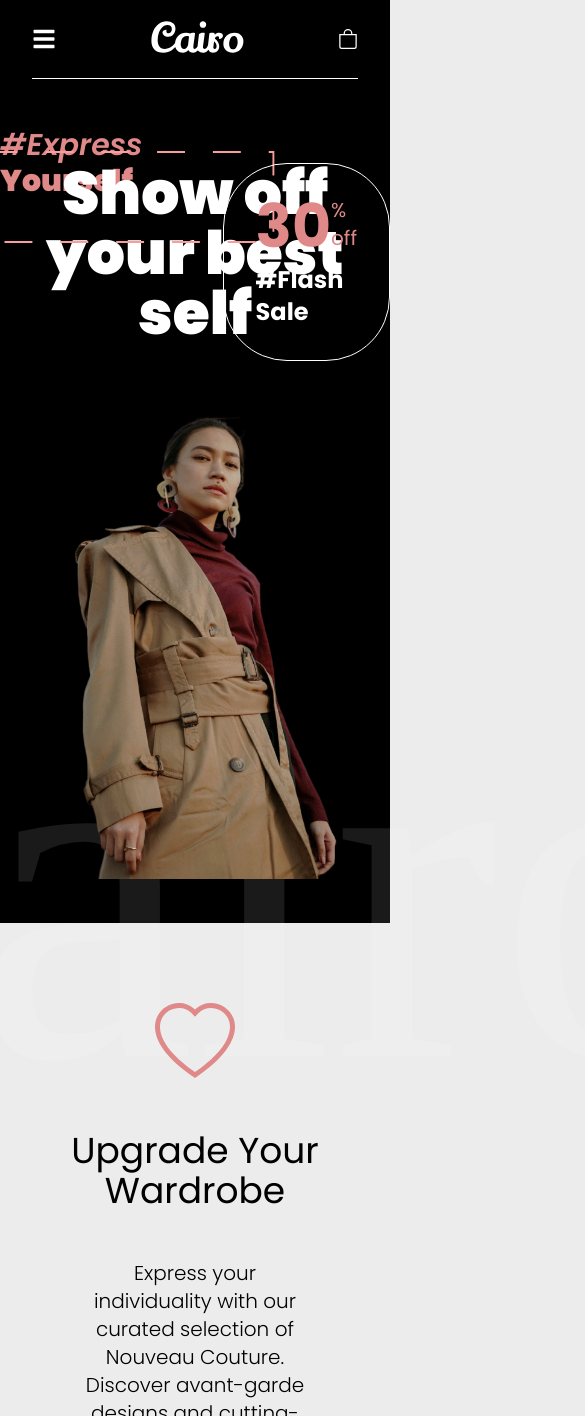
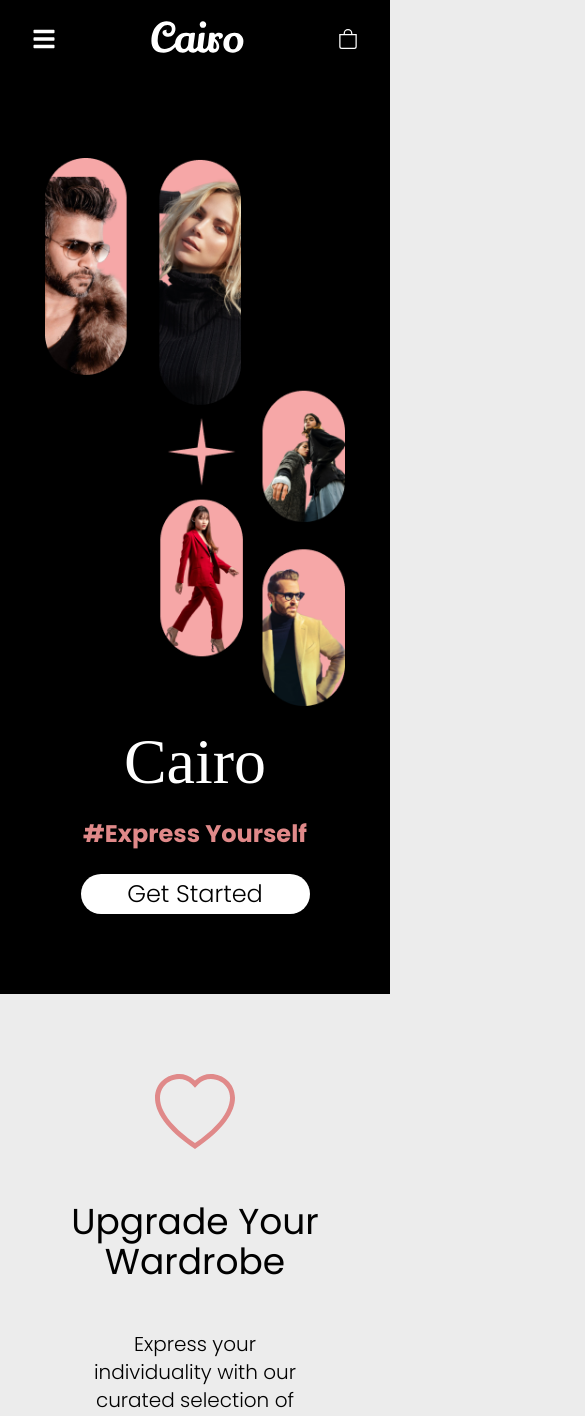
Before and after one commit to samukelolukhele/Cairo, a React (Vite) app: page / in a window 390 px wide. Shown: the top 1416 px of the page, 585 px wide, since content can reach past the window. Built offline with nearby package versions, Linux system fonts and the light colour scheme; a web font is replaced by a local one.

Commit message:
FIX: Mobile & tablet styling fixes.

```diff
--- a/src/pages/Home/MobileHero.tsx
+++ b/src/pages/Home/MobileHero.tsx
@@ -1,10 +1,11 @@
+import Container from "../../components/Container";
 import Section from "../../components/Section";
 import { Link } from "react-router-dom";
 
 const MobileHero = () => {
   return (
     <Section className="relative min-h-screen bg-black pb-20 mt-[-1px]">
-      <div className="relative flex flex-col items-center gap-2 h-full">
+      <Container className="relative flex flex-col items-center gap-2 h-full">
         <img
           src="/images/mobile-hero.png"
           alt="mobile-hero"
@@ -16,11 +17,11 @@ const MobileHero = () => {
         </h3>
         <Link
           to="/"
-          className="py-2 text-center w-[229px] text-2xl rounded-3xl bg-white font-light"
+          className="py-1 text-center w-[229px] text-2xl rounded-3xl bg-white font-light"
         >
           Get Started
         </Link>
-      </div>
+      </Container>
     </Section>
   );
 };
--- a/src/pages/Home/index.tsx
+++ b/src/pages/Home/index.tsx
@@ -8,10 +8,10 @@ import Newsletter from "./Newsletter";
 import Testimonials from "./Testimonials";
 
 const Home = () => {
-  const { isTablet } = useIsMobile();
+  const { isTablet, isMobile } = useIsMobile();
   return (
     <>
-      {isTablet ? <MobileHero /> : <Hero />}
+      {isTablet || isMobile ? <MobileHero /> : <Hero />}
       <Info />
       <Featured />
       <Testimonials />
--- a/src/utils/hooks/useIsMobile.tsx
+++ b/src/utils/hooks/useIsMobile.tsx
@@ -13,8 +13,8 @@ const useIsMobile = () => {
     };
   }, []);
 
-  const isMobile = width <= 760;
-  const isTablet = width <= 1024 && width > 760;
+  const isMobile = width <= 768;
+  const isTablet = width <= 1024 && width > 768;
   return { isMobile, isTablet };
 };
 
```
